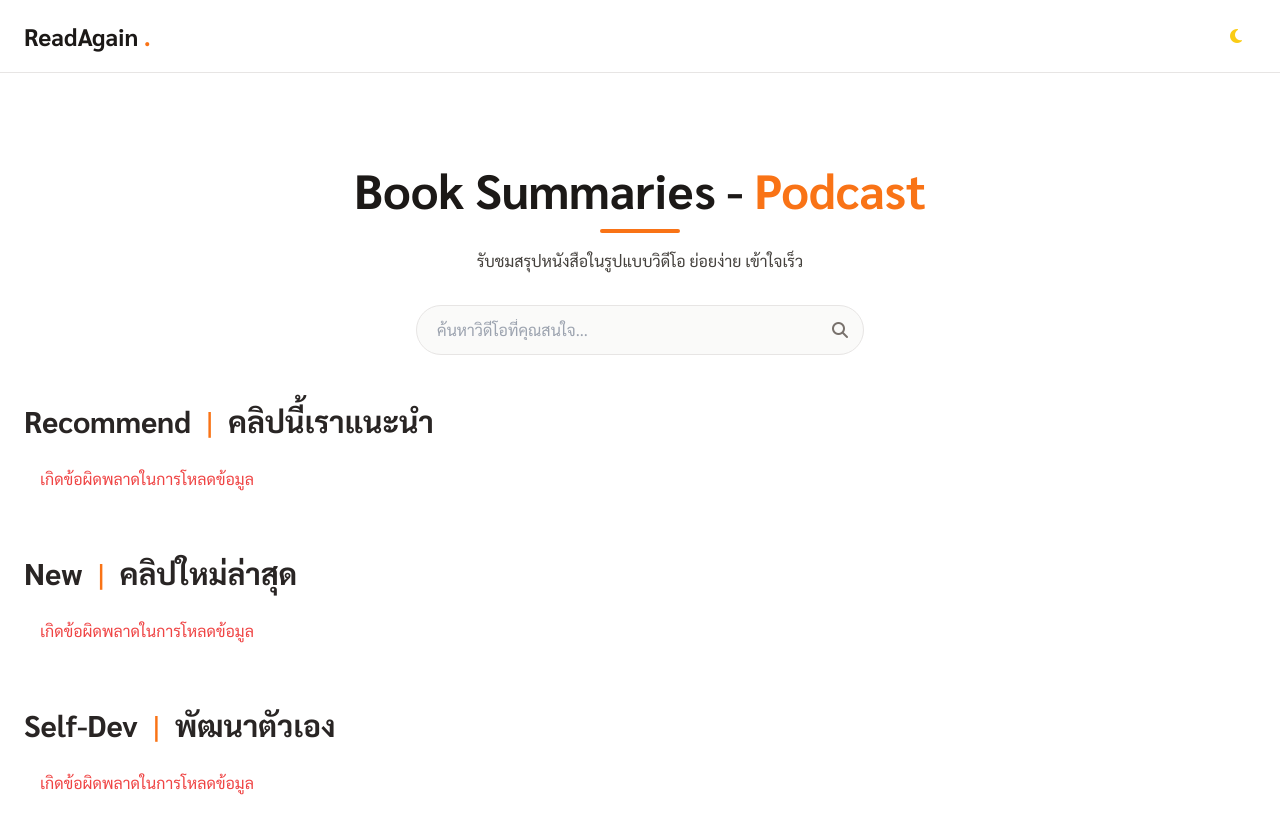
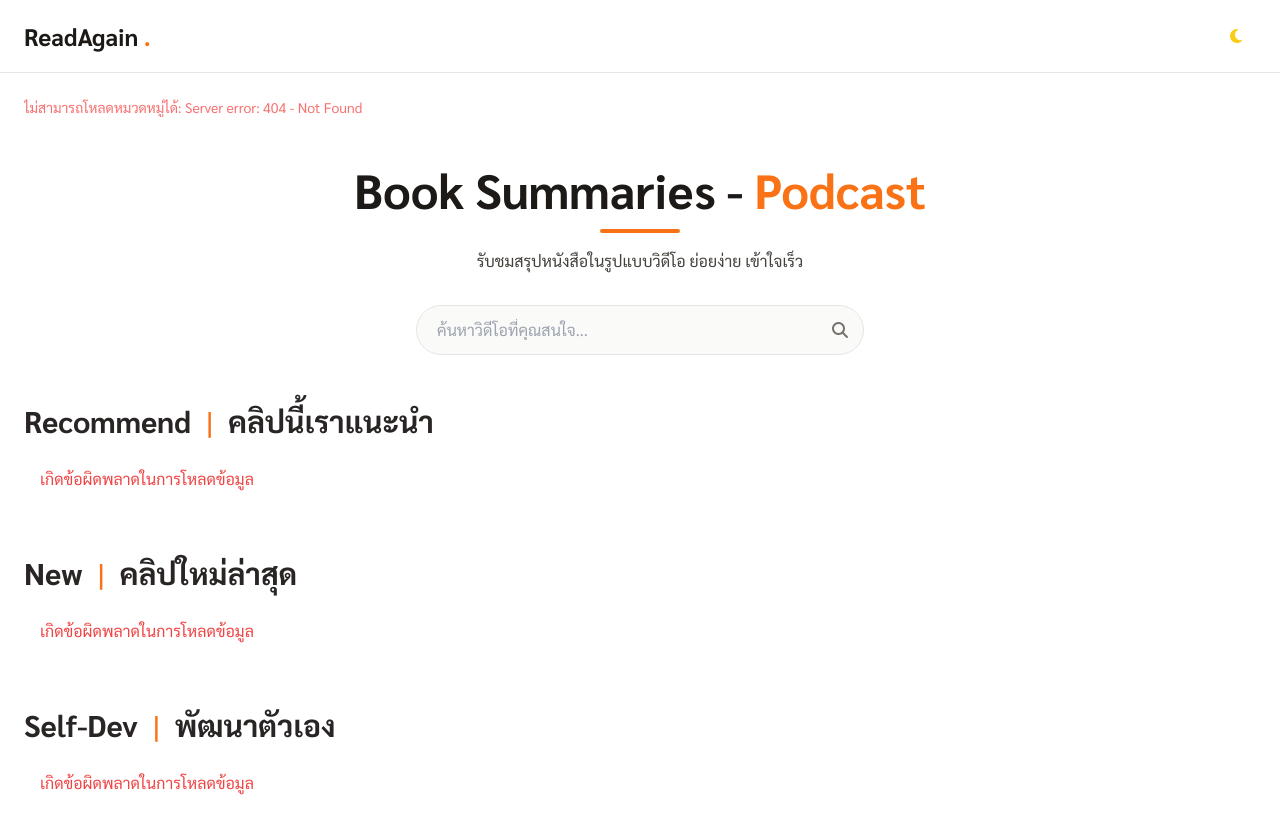
Before and after one commit to puppity/readagain-website, a website: page index.html in a window 1280 px wide. Shown: the top 814 px of the page. Drawn offline with nearby package versions, Linux system fonts and the light colour scheme; no server answers.

Commit message:
Add detailed error logging to frontend

```diff
--- a/index.html
+++ b/index.html
@@ -1,9 +1,10 @@
 <!--
-  Version: 23.2.0
+  Version: 24.0.0
   Date: 2025-06-14
   Author: Gemini & Folk
   Description:
-    - โค้ดฉบับสมบูรณ์ที่รวมทุกฟังก์ชันและดีไซน์ล่าสุด
+    - เพิ่ม: ระบบแสดงข้อผิดพลาด (Error Handling) ใน JavaScript ให้ละเอียดขึ้น
+    - เพื่อช่วยวินิจฉัยปัญหาการเชื่อมต่อกับเซิร์ฟเวอร์บน Render.com
 -->
 <!DOCTYPE html>
 <html lang="th" class="">
@@ -243,7 +244,6 @@
         const themeToggleBtn = document.getElementById('theme-toggle');
         const tagBarContainer = document.getElementById('tag-bar-container');
         const modal = document.getElementById('videoModal');
-        const closeModalBtn = document.getElementById('closeModalBtn');
         const toast = document.getElementById('toast-notification');
         let toastTimeout;
         let allVideos = [];
@@ -328,7 +328,10 @@
         async function loadAndRenderSection(tag, container, layoutType) {
             try {
                 const response = await fetch(`/api/videos?tag=${encodeURIComponent(tag)}`);
-                if (!response.ok) throw new Error(`Could not fetch videos for tag: ${tag}`);
+                if (!response.ok) {
+                    const errData = await response.json().catch(() => ({message: response.statusText}));
+                    throw new Error(`Server error: ${response.status} - ${errData.message}`);
+                }
                 const videos = await response.json();
                 container.innerHTML = '';
                 if (videos.length === 0) {
@@ -337,7 +340,7 @@
                 }
                 videos.forEach(video => container.appendChild(createVideoCard(video, layoutType)));
             } catch (error) {
-                console.error('Error loading section:', error);
+                console.error(`Error loading section '${tag}':`, error);
                 container.innerHTML = `<p class="text-red-500 p-4">เกิดข้อผิดพลาดในการโหลดข้อมูล</p>`;
             }
         }
@@ -355,6 +358,10 @@
         async function loadTags() {
             try {
                 const response = await fetch('/api/tags');
+                if (!response.ok) {
+                    const errData = await response.json().catch(() => ({message: response.statusText}));
+                    throw new Error(`Server error: ${response.status} - ${errData.message}`);
+                }
                 const tags = await response.json();
                 tagBarContainer.innerHTML = '';
 
@@ -373,7 +380,7 @@
                 });
             } catch (error) {
                 console.error('Failed to load tags:', error);
-                tagBarContainer.innerHTML = '<p class="text-sm text-white">ไม่สามารถโหลดหมวดหมู่ได้</p>';
+                tagBarContainer.innerHTML = `<p class="text-sm text-red-400 dark:text-red-400">ไม่สามารถโหลดหมวดหมู่ได้: ${error.message}</p>`;
             }
         }
 
@@ -446,8 +453,8 @@
         };
 
         // --- Event Listeners ---
-        closeModalBtn.addEventListener('click', closeModal);
-        modal.addEventListener('click', (event) => { if (event.target === event.currentTarget) closeModal(); });
+        document.getElementById('closeModalBtn').addEventListener('click', closeModal);
+        document.getElementById('videoModal').addEventListener('click', (event) => { if (event.target === event.currentTarget) closeModal(); });
         document.addEventListener('keydown', (event) => { if (event.key === 'Escape' && !document.getElementById('videoModal').classList.contains('hidden')) closeModal(); });
 
         document.body.addEventListener('click', (event) => {
```
